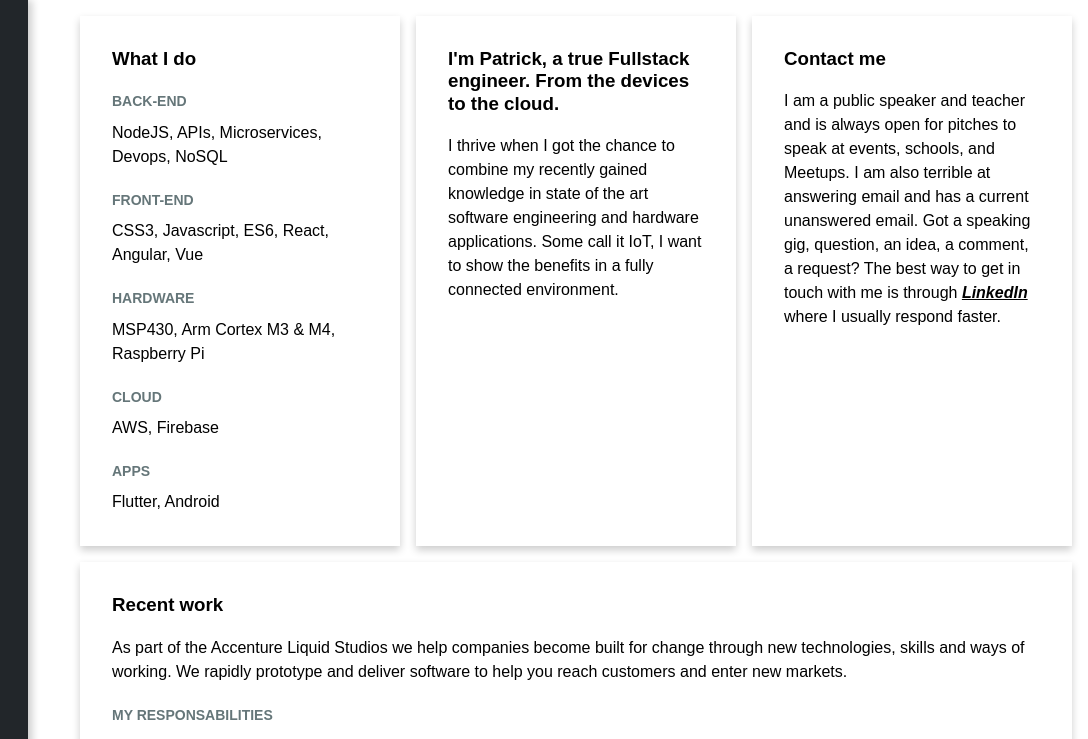
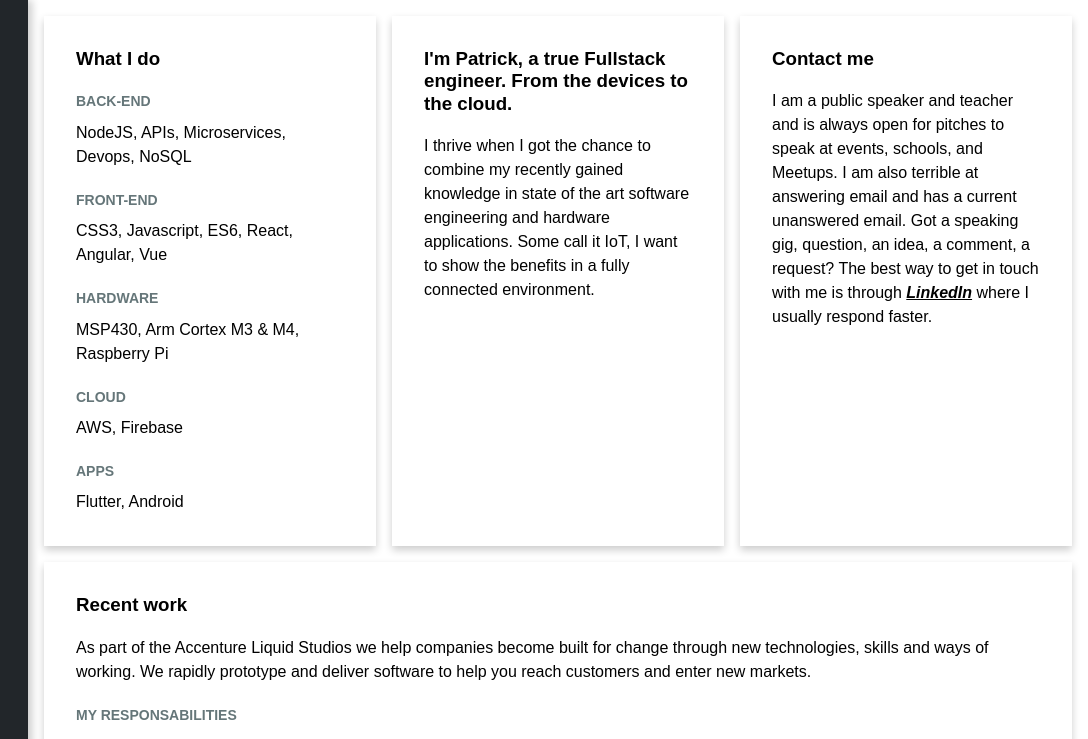
Before and after one commit to patFish/aboutme, a plain HTML site: page index.html in a window 1280 px wide. Shown: the top 739 px of the page, 192-1280 px from the left. Drawn offline with Linux system fonts and the light colour scheme.

Commit message:
added auto to table

```diff
--- a/style.css
+++ b/style.css
@@ -136,7 +136,6 @@ a#footer {
     grid-area: header;
     max-width: var(--navigation-max-width);
     box-shadow: 4px 0 8px 0 rgba(0, 0, 0, 0.2);
-
   }
 
   main {
@@ -186,7 +185,7 @@ blockquote {
   margin: 1em 0;
   padding-left: 2em;
 }
-blockquote::before{
+blockquote::before {
   content: '';
   display: inline-block;
   margin-left: -25px;
@@ -196,12 +195,12 @@ blockquote::before{
   -moz-border-radius: 5px;
   -webkit-border-radius: 5px;
   border-radius: 5px;
-  background-color: rgba(101, 118, 121,0.5);
+  background-color: rgba(101, 118, 121, 0.5);
 }
 
 @media only screen and (min-width: 1000px) {
   .site {
-    grid-template-columns: auto 1fr 4fr;
+    grid-template-columns: auto auto 4fr;
 
     grid-template-areas:
       'title title title'
```
